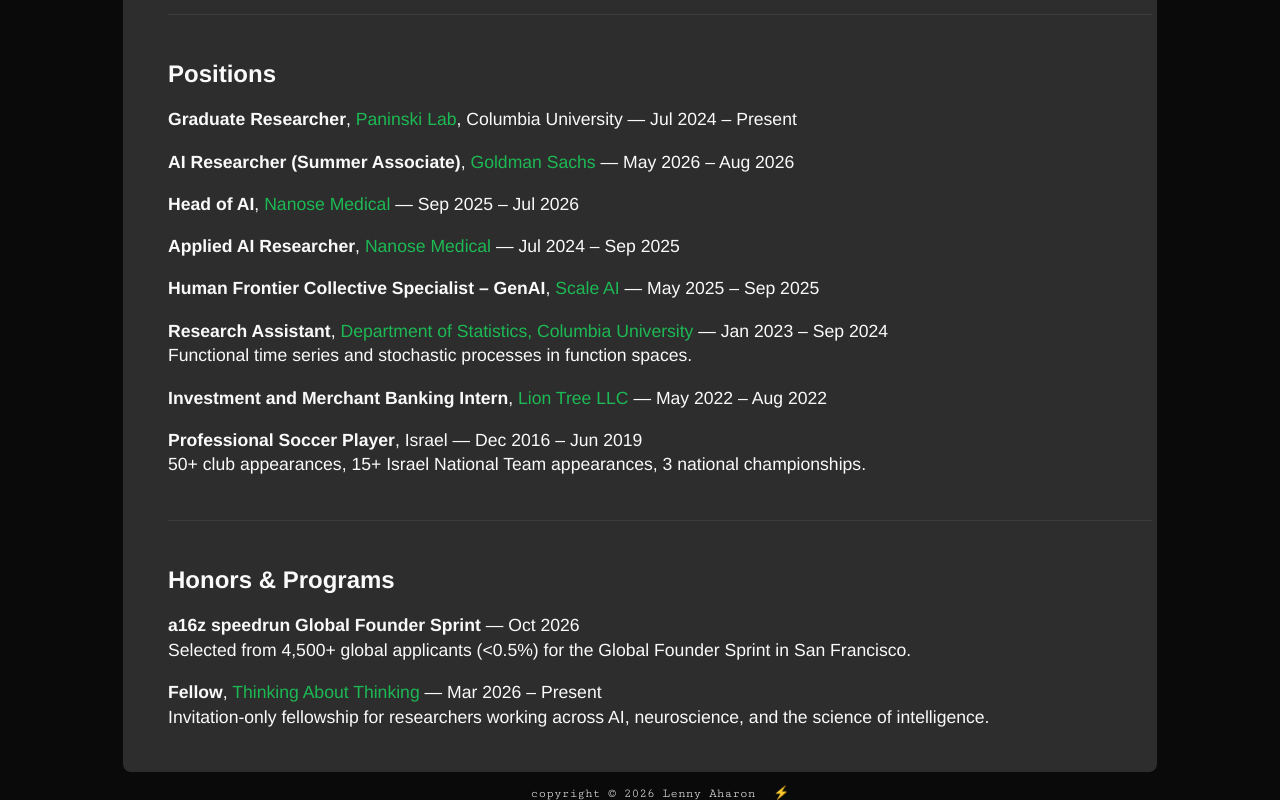
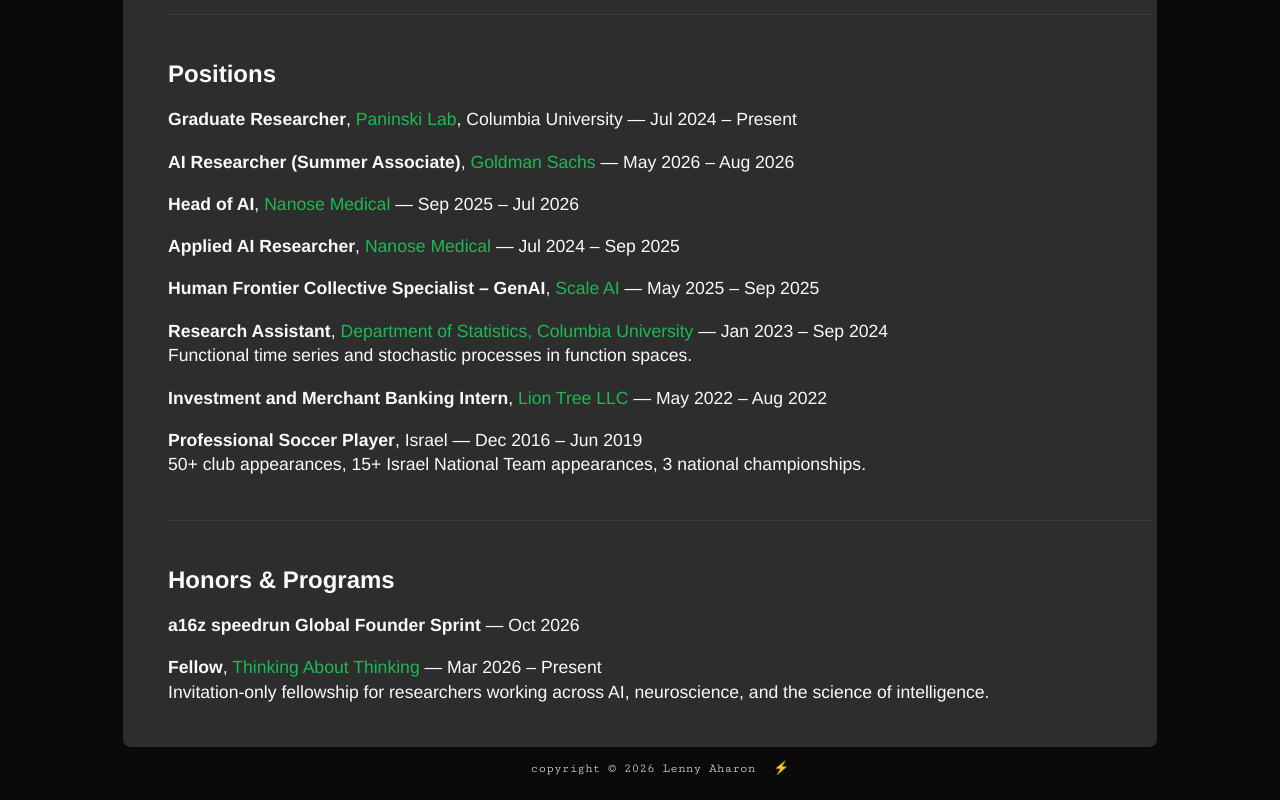
Before and after one commit to LennyAharon/LennyAharon.github.io, a plain HTML site: page index.html in a window 1280 px wide. Shown: the part 1129-1929 px from the top of the page. After the commit the page ends 1904 px from the top, so only its background shows below. Drawn offline with Linux system fonts and the light colour scheme; a web font is replaced by a local one.

Commit message:
Simplify a16z Global Founder Sprint entry

```diff
--- a/index.html
+++ b/index.html
@@ -162,8 +162,7 @@
 		<div class="cv-section">
 			<div class="left-blurb">
 				<h2>Honors &amp; Programs</h2>
-				<p><b>a16z speedrun Global Founder Sprint</b> &mdash; Oct 2026<br>
-					Selected from 4,500+ global applicants (&lt;0.5%) for the Global Founder Sprint in San Francisco.</p>
+				<p><b>a16z speedrun Global Founder Sprint</b> &mdash; Oct 2026</p>
 				<p><b>Fellow</b>,
 					<a class="doc-link" href="https://www.thinkingaboutthinking.org/">Thinking About Thinking</a>
 					&mdash; Mar 2026 – Present<br>
```
